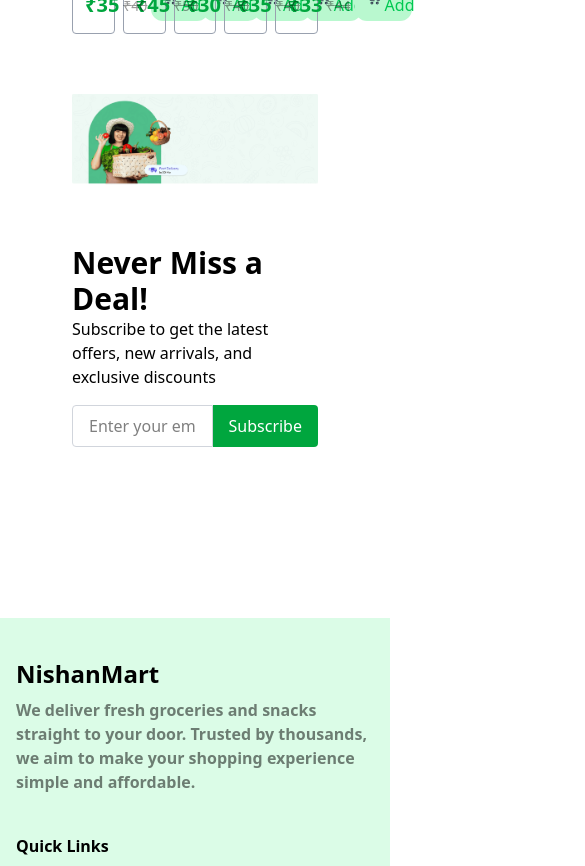
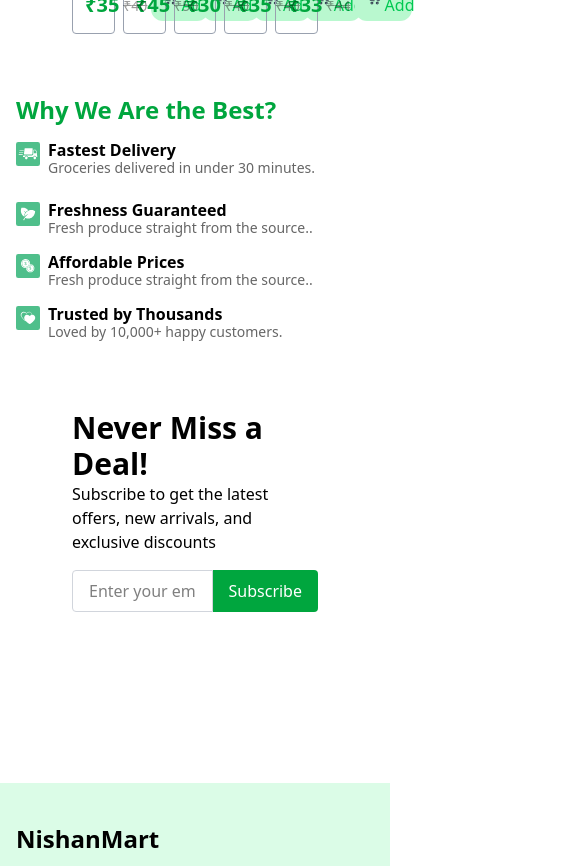
Before and after one commit to nishan-khiva/ShoppingMart, a React (Vite) app in the folder client/: page / in a window 390 px wide. Shown: the part 591-1457 px from the top of the page, 585 px wide, since content can reach past the window. Built offline with nearby package versions, Linux system fonts and the light colour scheme; no server answers.

Commit message:
Update BottomBanner.jsx

```diff
--- a/client/src/Components/BottomBanner.jsx
+++ b/client/src/Components/BottomBanner.jsx
@@ -3,47 +3,52 @@
 
 const BottomBanner = () => {
     return (
-        <div className='px-18 py-6 relative' >
-            <img src={Banner} />
-            <div className='absolute top-22 left-180'>
-                <h1 className='text-4xl text-green-600 font-semibold'>Why We Are the Best?</h1>
-                <div className='flex gap-1 py-4'>
+    <div className='relative px-4 md:px-18 py-6'>
+
+        {/* Banner Image only visible on md and above */}
+        <img src={Banner} className="hidden md:block w-full h-auto" alt="Banner" />
+
+        {/* Text Content */}
+        <div className='relative md:absolute md:top-22 md:left-180'>
+            <h1 className='text-2xl md:text-4xl text-green-600 font-semibold'>Why We Are the Best?</h1>
+
+            <div className='flex gap-2 py-4'>
                 <div>
-                        <img src='/delivery_truck.svg' />
+                    <img src='/delivery_truck.svg' className="w-6 h-6 md:w-8 md:h-8" />
                 </div>
-                    <div className='leading-3'>
-                        <h1 className='font-semibold text-xl'>Fastest Delivery</h1>
-                        <p className='opacity-40'>Groceries delivered in under 30 minutes.</p>
+                <div className='leading-4 md:leading-6'>
+                    <h1 className='font-semibold text-md md:text-xl'>Fastest Delivery</h1>
+                    <p className='opacity-60 text-sm md:text-base'>Groceries delivered in under 30 minutes.</p>
                 </div>
             </div>
 
-                <div className='flex gap-1 '>
+            <div className='flex gap-2 py-2'>
                 <div>
-                        <img src='/leaf_icon.svg' />
+                    <img src='/leaf_icon.svg' className="w-6 h-6 md:w-8 md:h-8" />
                 </div>
-                    <div className='leading-3'>
-                        <h1 className='font-semibold text-xl'>Freshness Guaranteed</h1>
-                        <p className='opacity-40'>Fresh produce straight from the source..</p>
+                <div className='leading-4 md:leading-6'>
+                    <h1 className='font-semibold text-md md:text-xl'>Freshness Guaranteed</h1>
+                    <p className='opacity-60 text-sm md:text-base'>Fresh produce straight from the source..</p>
                 </div>
             </div>
 
-                <div className='flex gap-1 py-3 '>
+            <div className='flex gap-2 py-2'>
                 <div>
-                        <img src='/coin_icon.svg' />
+                    <img src='/coin_icon.svg' className="w-6 h-6 md:w-8 md:h-8" />
                 </div>
-                    <div className='leading-3'>
-                        <h1 className='font-semibold text-xl'>Affordable Prices</h1>
-                        <p className='opacity-40'>Fresh produce straight from the source..</p>
+                <div className='leading-4 md:leading-6'>
+                    <h1 className='font-semibold text-md md:text-xl'>Affordable Prices</h1>
+                    <p className='opacity-60 text-sm md:text-base'>Fresh produce straight from the source..</p>
                 </div>
             </div>
 
-                <div className='flex gap-1 py-3 '>
+            <div className='flex gap-2 py-2'>
                 <div>
-                        <img src='/trust_icon.svg' />
+                    <img src='/trust_icon.svg' className="w-6 h-6 md:w-8 md:h-8" />
                 </div>
-                    <div className='leading-3'>
-                        <h1 className='font-semibold text-xl'>Trusted by Thousands</h1>
-                        <p className='opacity-40'>Loved by 10,000+ happy customers.</p>
+                <div className='leading-4 md:leading-6'>
+                    <h1 className='font-semibold text-md md:text-xl'>Trusted by Thousands</h1>
+                    <p className='opacity-60 text-sm md:text-base'>Loved by 10,000+ happy customers.</p>
                 </div>
             </div>
         </div>
```
Lines whose indentation alone changed are shown as unchanged.
